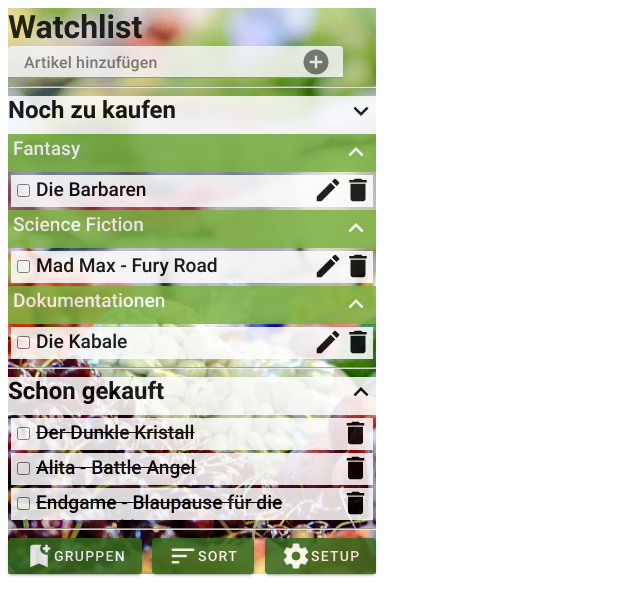
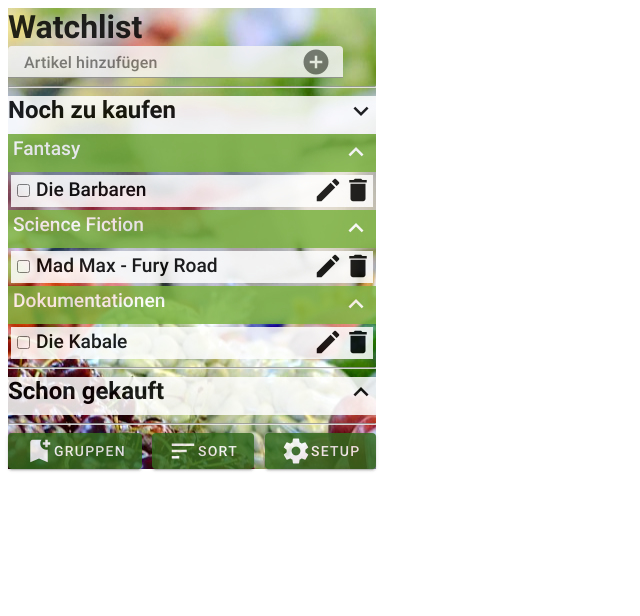
Before and after one commit to Cerepro/js-2022-04, a React (Create React App) app: page / in a window 1280 px wide. Shown: the top 616 px of the page, without its empty margins (0-640 px from the left). Built offline with nearby package versions, Linux system fonts and the light colour scheme.

Commit message:
React-Lektion 3: JSX vervollständigt

```diff
--- a/src/App.js
+++ b/src/App.js
@@ -37,15 +37,19 @@ class App extends React.Component {
   }
 
   erledigtAufZuKlappen() {
-    // ToDo: fertig programmieren
+    this.setState({erledigtAufgeklappt: !this.state.erledigtAufgeklappt})
   }
 
-  // ToDo: diese Methode als 'checkHandler' an GruppenTag und ArtikelTag durchreichen
   artikelChecken = (artikel) => {
+    // ToDo: implementiere diese Methode
     // artikel.gekauft 'umpolen'
     // 'aktion' abhängig von 'artikel.gekauft' auf "erledigt" oder "reaktiviert" setzen
     // App.informieren mit 'aktion'
     // 'state' aktualisieren
+  }
+
+  artikelHinzufuegen() {
+    // ToDo: implementiere diese Methode
   }
 
   setAktiveGruppe(gruppe) {
@@ -63,34 +67,39 @@ class App extends React.Component {
           gruppe={gruppe}
           gekauft={false}
           aktiv={gruppe == this.state.aktiveGruppe}
-          aktiveGruppeHandler={() => this.setAktiveGruppe(gruppe)}/>)
+          aktiveGruppeHandler={() => this.setAktiveGruppe(gruppe)}
+          checkHandler={this.artikelChecken}/>)
       }
     }
 
 
     let schonGekauft = []
-    // ToDo: Bedingung  mit 'erledigtAufgeklappt' programmieren
-    for (const gruppe of Modell.gruppenListe) {
-      schonGekauft.push(<GruppenTag
-        key={gruppe.id}
-        gruppe={gruppe}
-        gekauft={true}/>)
+    if (this.state.erledigtAufgeklappt) {
+      for (const gruppe of Modell.gruppenListe) {
+        schonGekauft.push(<GruppenTag
+          key={gruppe.id}
+          gruppe={gruppe}
+          gekauft={true}
+          aktiveGruppeHandler={() => this.setAktiveGruppe(gruppe)}
+          checkHandler={this.artikelChecken}/>)
+      }
     }
 
     return (
       <div id="container">
-        {/* ToDo: füge hier drunter Deinen HTML-Code ein */}
         <header>
           <h1>Watchlist</h1>
           <label
             className="mdc-text-field mdc-text-field--filled mdc-text-field--with-trailing-icon mdc-text-field--no-label">
             <span className="mdc-text-field__ripple"></span>
             <input className="mdc-text-field__input" type="search"
-                   id="artikelEingabe" placeholder="Artikel hinzufügen"/>
+                   id="artikelEingabe" placeholder="Artikel hinzufügen"
+                   onKeyPress={e => (e.key == 'Enter') ? this.artikelHinzufuegen() : ''}/>
+            <span className="mdc-line-ripple"></span>
             <i className="material-icons mdc-text-field__icon mdc-text-field__icon--trailing"
-               role="button">add_circle</i>
-            <span className="mdc-line-ripple"></span>
+               onClick={() => this.artikelHinzufuegen()}>add_circle</i>
           </label>
+
         </header>
         <hr/>
 
@@ -108,9 +117,8 @@ class App extends React.Component {
           <hr/>
           <section>
             <h2>Schon gekauft
-              {/* ToDo: füge hier drunter Deinen Code ein */}
-              <i className="material-icons">
-                expand_less
+              <i onClick={() => this.erledigtAufZuKlappen()} className="material-icons">
+                {this.state.erledigtAufgeklappt ? 'expand_more' : 'expand_less'}
               </i>
             </h2>
             <dl>
--- a/src/components/ArtikelTag.js
+++ b/src/components/ArtikelTag.js
@@ -41,13 +41,18 @@ class ArtikelTag extends React.Component {
     // erlaubt das abhaken und reaktivieren
     const viewTemplate = (
       <dd>
-        <label><input type="checkbox"/>{artikelName}</label>
+        <label>
+          <input type="checkbox" checked={artikel.gekauft}
+                 onChange={() => this.props.checkHandler(artikel)}/>
+          {artikelName}
+        </label>
         {!artikel.gekauft ?
           <i className="material-icons"
              onClick={() => this.setState({isEditing: true})}>edit</i>
           : ""
         }
-        <i className="material-icons">delete</i></dd>
+        <i className="material-icons"
+           onClick={this.props.deleteHandler}>delete</i></dd>
     )
 
     // erlaubt das Ändern des Namens
--- a/src/components/GruppenTag.js
+++ b/src/components/GruppenTag.js
@@ -4,6 +4,10 @@ import ArtikelTag from './ArtikelTag'
 class GruppenTag extends React.Component {
   constructor(props) {
     super(props)
+  }
+
+  artikelEntfernen(name) {
+    // ToDo: implementiere diese Methode
   }
 
   render() {
@@ -20,14 +24,16 @@ class GruppenTag extends React.Component {
     }
 
     let artikelArray = []
-    for (const film of gruppe.artikelListe) {
-      if (film.gekauft == this.props.gekauft) {
-        artikelArray.push(<ArtikelTag artikel={film} key={film.id}/>)
+    for (const artikel of gruppe.artikelListe) {
+      if (artikel.gekauft == this.props.gekauft) {
+        artikelArray.push(
+          <ArtikelTag artikel={artikel} key={artikel.id}
+                      checkHandler={this.props.checkHandler}
+                      deleteHandler={() => this.artikelEntfernen(artikel.name)}/>)
       }
     }
     return (
       <React.Fragment>
-        {/* ToDo: füge hier drunter Deinen HTML-Code ein */}
         {gruppenHeader}
         {artikelArray}
       </React.Fragment>
```
